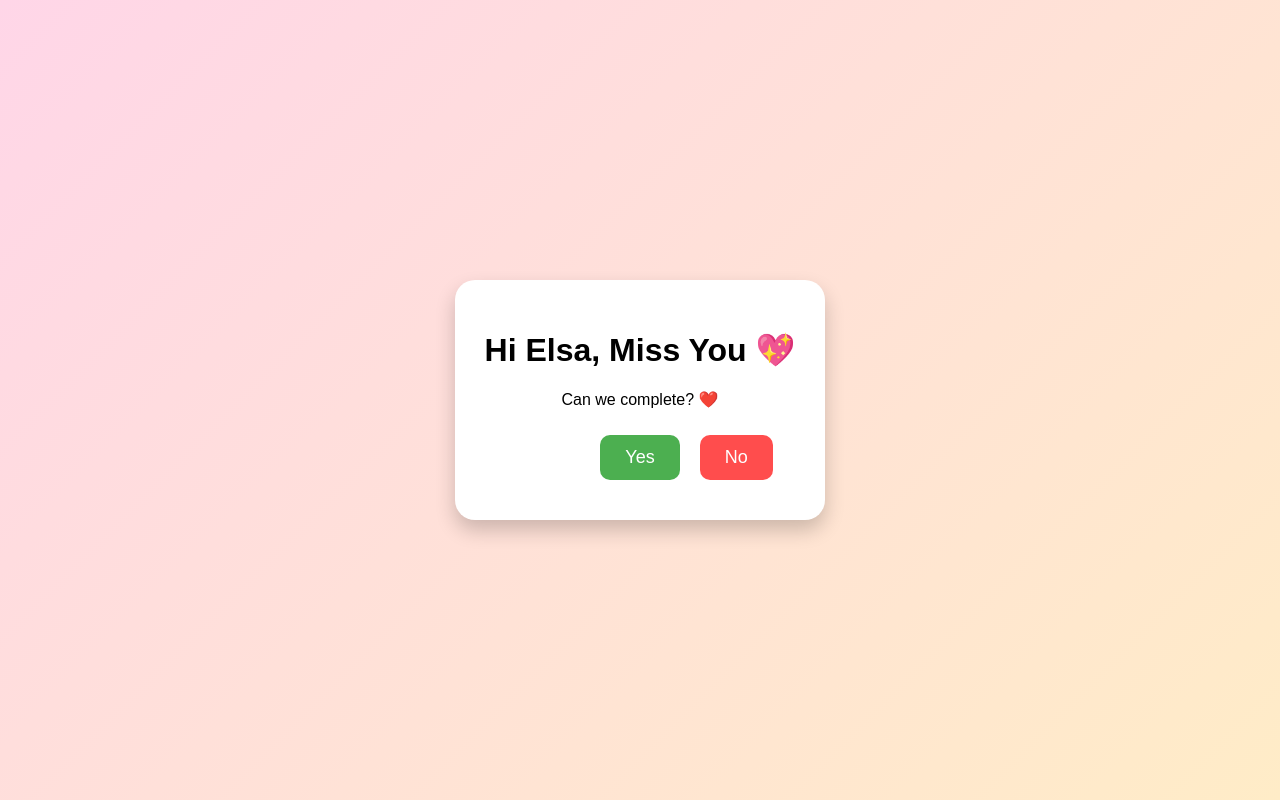
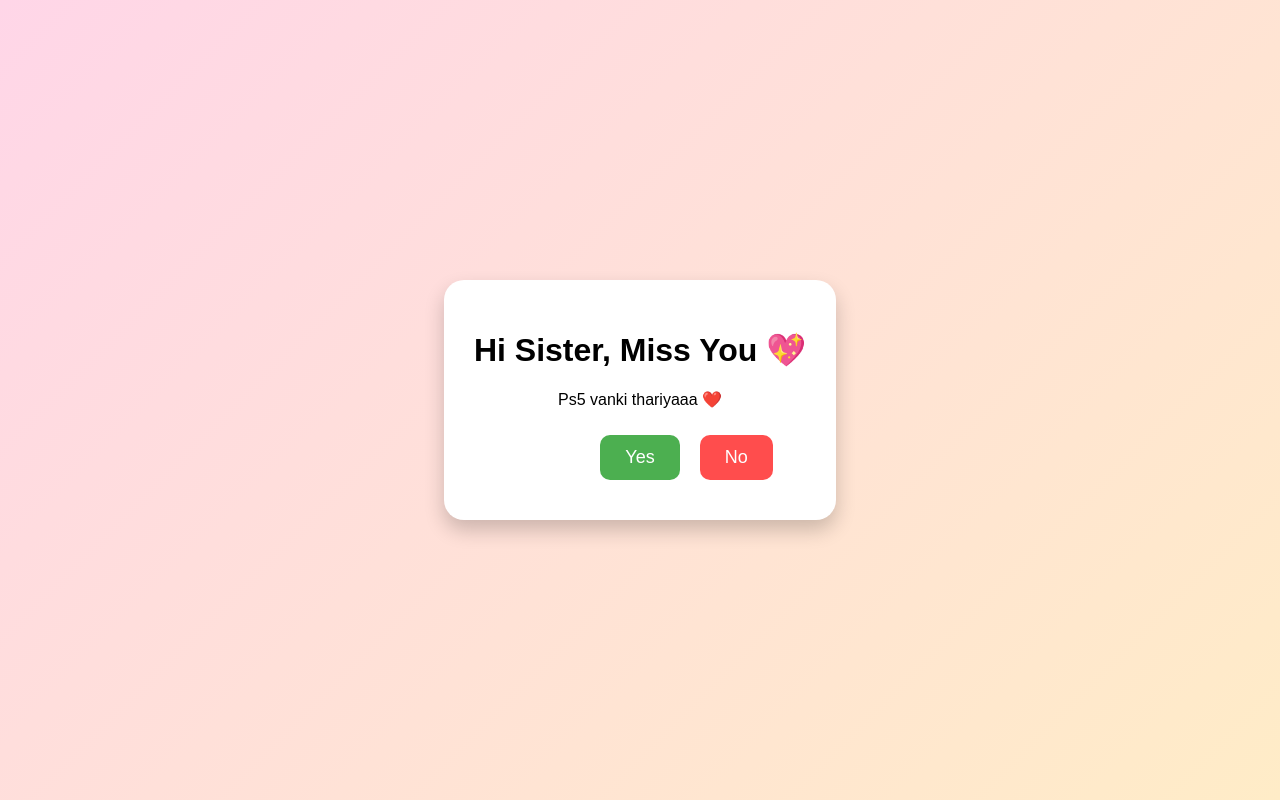
Before and after one commit to srinivasan-Jack/Jack, a plain HTML site: page index.html in a window 1280 px wide. Drawn offline with Linux system fonts and the light colour scheme.

Commit message:
Sisterindex.html

```diff
--- a/index.html
+++ b/index.html
@@ -61,8 +61,8 @@
 <div class="box">
 
 <div class="header">
-    <h1>Hi Elsa, Miss You 💖</h1>
-    <p>Can we complete? ❤️</p>
+    <h1>Hi Sister, Miss You 💖</h1>
+    <p> Ps5 vanki thariyaaa ❤️</p>
 </div>
 
 <div id="buttons">
@@ -78,7 +78,7 @@
 💃🐼🕺
 </div>
 
-<h2>Thank you for accepting! ❤️</h2>
+<h2>Thank you for accepting! love you Sister ❤️</h2>
 </div>
 
 </div>
```
